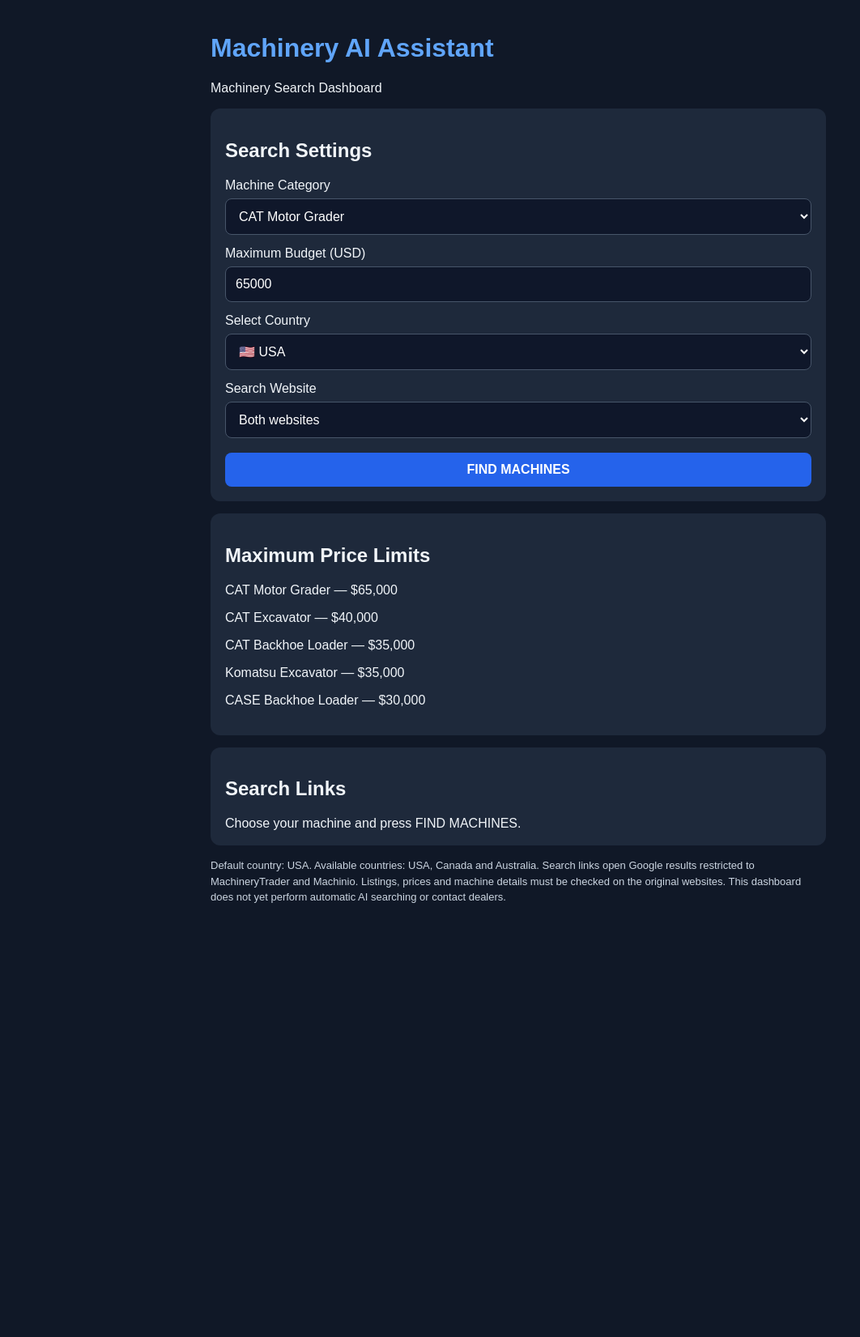
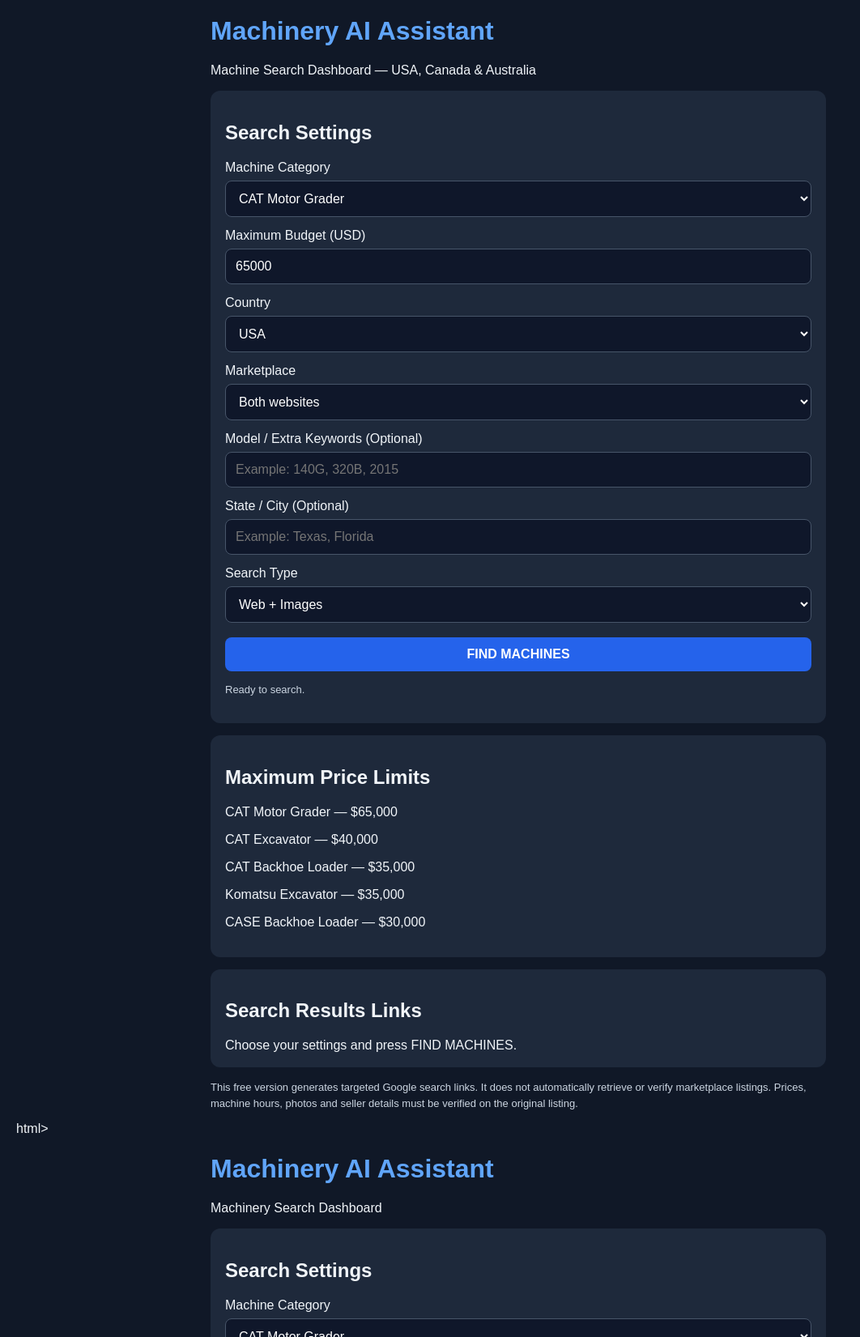
Before and after one commit to hk2073111-sudo/machinery-ai-bot, a plain HTML site: page index.html in a window 1280 px wide. Shown: the top 1651 px of the page at 81% size, without its empty margins (0-1062 px from the left). Before the commit the page ends 1151 px from the top, so only its background shows below. Drawn offline with Linux system fonts and the light colour scheme.

Commit message:
Update index.html

```diff
--- a/index.html
+++ b/index.html
@@ -1,5 +1,186 @@
 
+<!DOCTYPE
 <!DOCTYPE html>
+<html lang="en">
+<head>
+<meta charset="UTF-8">
+<meta name="viewport" content="width=device-width, initial-scale=1">
+<title>Machinery AI Assistant</title>
+<style>
+*{box-sizing:border-box}
+body{margin:0;padding:20px;background:#101827;color:#f1f5f9;font-family:Arial,sans-serif}
+.container{max-width:800px;margin:auto}
+h1{color:#60a5fa}
+.card{background:#1e293b;padding:18px;border-radius:12px;margin:15px 0}
+label{display:block;margin:14px 0 7px}
+select,input,button{width:100%;padding:12px;border-radius:8px;border:1px solid #475569;font-size:16px}
+select,input{background:#0f172a;color:white}
+button{background:#2563eb;color:white;border:0;margin-top:18px;font-weight:bold;cursor:pointer}
+.result a{display:block;background:#334155;color:#93c5fd;padding:14px;margin:10px 0;border-radius:8px;text-decoration:none}
+.small{font-size:13px;color:#cbd5e1;line-height:1.6}
+</style>
+</head>
+<body>
+<div class="container">
+
+<h1>Machinery AI Assistant</h1>
+<p>Machine Search Dashboard — USA, Canada & Australia</p>
+
+<div class="card">
+<h2>Search Settings</h2>
+
+<label>Machine Category</label>
+<select id="machine" onchange="updateBudget()">
+<option>CAT Motor Grader</option>
+<option>CAT Excavator</option>
+<option>CAT Backhoe Loader</option>
+<option>Komatsu Excavator</option>
+<option>CASE Backhoe Loader</option>
+</select>
+
+<label>Maximum Budget (USD)</label>
+<input id="budget" type="number" min="1" value="65000">
+
+<label>Country</label>
+<select id="country">
+<option value="USA">USA</option>
+<option value="Canada">Canada</option>
+<option value="Australia">Australia</option>
+</select>
+
+<label>Marketplace</label>
+<select id="site">
+<option value="both">Both websites</option>
+<option value="machinerytrader.com">MachineryTrader</option>
+<option value="machinio.com">Machinio</option>
+</select>
+
+<label>Model / Extra Keywords (Optional)</label>
+<input id="keywords" placeholder="Example: 140G, 320B, 2015">
+
+<label>State / City (Optional)</label>
+<input id="location" placeholder="Example: Texas, Florida">
+
+<label>Search Type</label>
+<select id="searchType">
+<option value="both">Web + Images</option>
+<option value="web">Web listings</option>
+<option value="images">Machine images</option>
+</select>
+
+<button onclick="searchMachines()">FIND MACHINES</button>
+<p class="small" id="status">Ready to search.</p>
+</div>
+
+<div class="card">
+<h2>Maximum Price Limits</h2>
+<p>CAT Motor Grader — $65,000</p>
+<p>CAT Excavator — $40,000</p>
+<p>CAT Backhoe Loader — $35,000</p>
+<p>Komatsu Excavator — $35,000</p>
+<p>CASE Backhoe Loader — $30,000</p>
+</div>
+
+<div class="card result">
+<h2>Search Results Links</h2>
+<div id="results">Choose your settings and press FIND MACHINES.</div>
+</div>
+
+<p class="small">
+This free version generates targeted Google search links.
+It does not automatically retrieve or verify marketplace listings.
+Prices, machine hours, photos and seller details must be
+verified on the original listing.
+</p>
+
+</div>
+
+<script>
+const limits = {
+"CAT Motor Grader":65000,
+"CAT Excavator":40000,
+"CAT Backhoe Loader":35000,
+"Komatsu Excavator":35000,
+"CASE Backhoe Loader":30000
+};
+
+function updateBudget(){
+const machine=document.getElementById("machine").value;
+document.getElementById("budget").value=limits[machine];
+document.getElementById("budget").max=limits[machine];
+}
+
+function searchMachines(){
+const machine=document.getElementById("machine").value;
+const country=document.getElementById("country").value;
+const budget=Number(document.getElementById("budget").value);
+const site=document.getElementById("site").value;
+const keywords=document.getElementById("keywords").value.trim();
+const location=document.getElementById("location").value.trim();
+const type=document.getElementById("searchType").value;
+
+const results=document.getElementById("results");
+const status=document.getElementById("status");
+
+results.replaceChildren();
+
+if(!Number.isFinite(budget)||budget<=0){
+status.textContent="Enter a valid budget.";
+return;
+}
+
+if(budget>limits[machine]){
+status.textContent="Budget exceeds the maximum limit for this machine.";
+return;
+}
+
+const websites=[
+{domain:"machinerytrader.com",name:"MachineryTrader"},
+{domain:"machinio.com",name:"Machinio"}
+];
+
+const selected=site==="both"
+?websites
+:websites.filter(w=>w.domain===site);
+
+const extra=[machine,"for sale",country,location,keywords,
+"under $"+budget+" USD"].filter(Boolean).join(" ");
+
+let count=0;
+
+selected.forEach(w=>{
+const query=`site:${w.domain} ${extra}`;
+
+if(type==="web"||type==="both"){
+const a=document.createElement("a");
+a.href="https://www.google.com/search?q="+encodeURIComponent(query);
+a.target="_blank";
+a.rel="noopener noreferrer";
+a.textContent="Search "+w.name+" — Web Listings";
+results.appendChild(a);
+count++;
+}
+
+if(type==="images"||type==="both"){
+const a=document.createElement("a");
+a.href="https://www.google.com/search?tbm=isch&q="+encodeURIComponent(query);
+a.target="_blank";
+a.rel="noopener noreferrer";
+a.textContent="Search "+w.name+" — Images";
+results.appendChild(a);
+count++;
+}
+});
+
+status.textContent=count+" search links generated. Verify each listing's actual price and details.";
+}
+
+updateBudget();
+</script>
+
+</body>
+</html>
+html>
 <html lang="en">
 <head>
 <meta charset="UTF-8">
```
